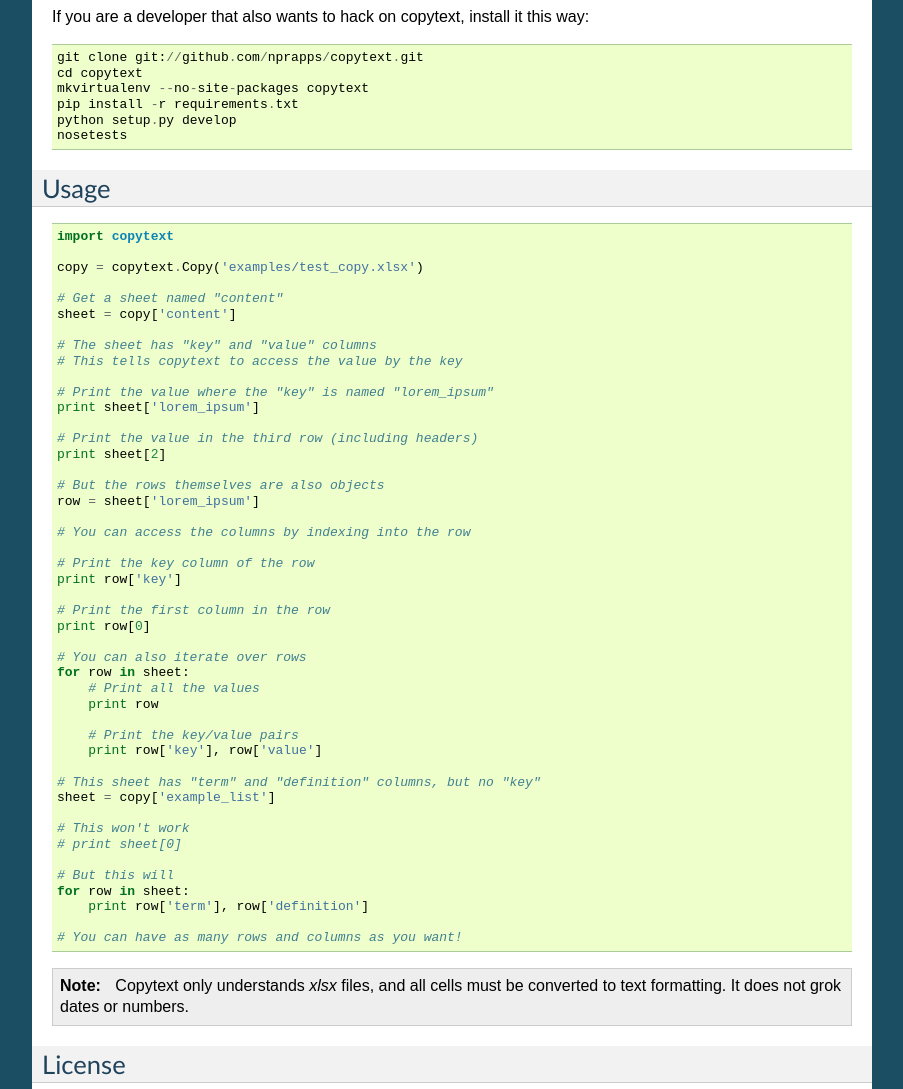
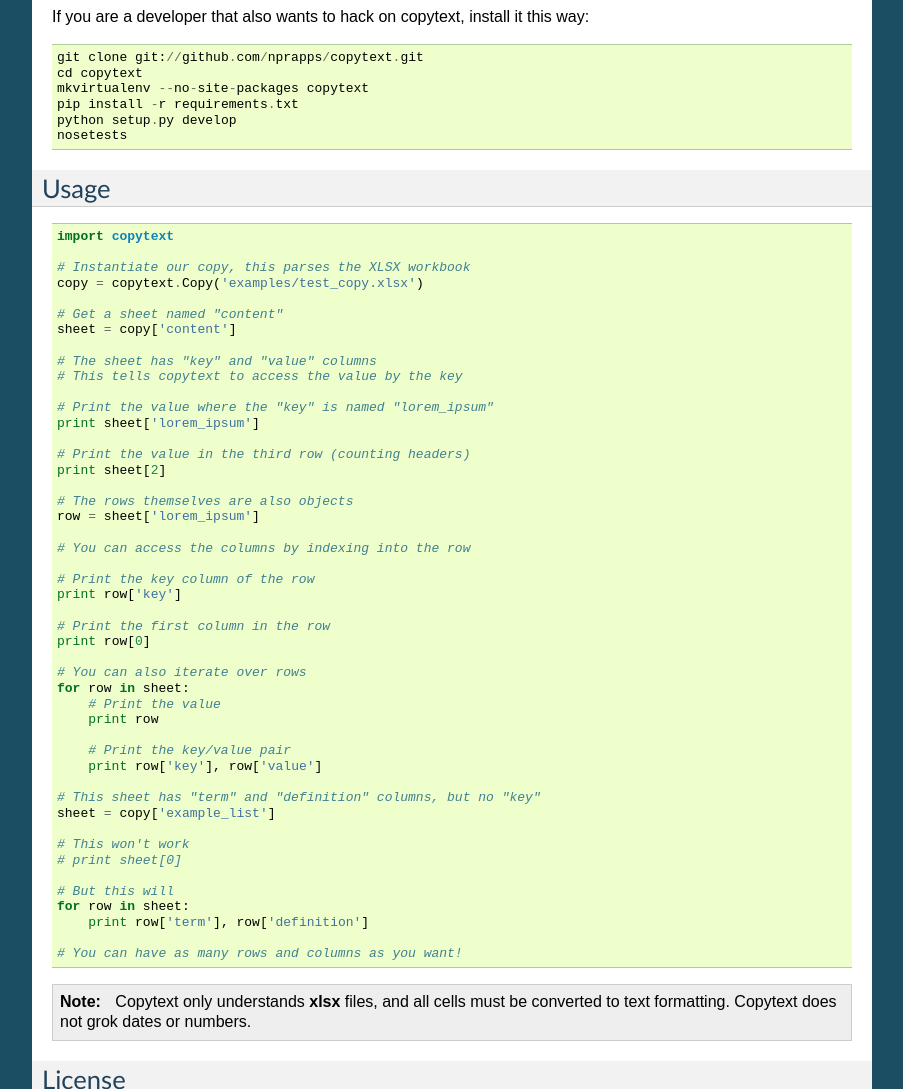
Before and after one commit to nprapps/copytext, a Sphinx documentation site: the page built from docs/index.rst, in a window 1280 px wide and 1400 px high, scrolled down 497 px, cut to the strip 0-1089 px from the top of the window. Shown: the whole strip, without its empty margins (198-1101 px from the left). Built offline with Sphinx 7.4.7, drawn with Linux system fonts in a browser that asks for light colours.

Commit message:
Fix up the docs.

```diff
--- a/docs/index.rst
+++ b/docs/index.rst
@@ -36,6 +36,7 @@
 
     import copytext
 
+    # Instantiate our copy, this parses the XLSX workbook
     copy = copytext.Copy('examples/test_copy.xlsx')
 
     # Get a sheet named "content"
@@ -47,10 +48,10 @@
     # Print the value where the "key" is named "lorem_ipsum"
     print sheet['lorem_ipsum']
 
-    # Print the value in the third row (including headers)
+    # Print the value in the third row (counting headers)
     print sheet[2]
 
-    # But the rows themselves are also objects
+    # The rows themselves are also objects
     row = sheet['lorem_ipsum']
 
     # You can access the columns by indexing into the row
@@ -63,10 +64,10 @@
 
     # You can also iterate over rows
     for row in sheet:
-        # Print all the values
+        # Print the value
         print row
 
-        # Print the key/value pairs
+        # Print the key/value pair
         print row['key'], row['value']
 
     # This sheet has "term" and "definition" columns, but no "key"
@@ -83,7 +84,7 @@
 
 .. note::
 
-    Copytext only understands `xlsx` files, and all cells must be converted to text formatting. It does not grok dates or numbers.
+    Copytext only understands **xlsx** files, and all cells must be converted to text formatting. Copytext does not grok dates or numbers.
 
 License
 =======
--- a/setup.py
+++ b/setup.py
@@ -9,7 +9,7 @@
     long_description=open('README').read(),
     author='NPR Visuals Team',
     author_email='nprapps@npr.org',
-    url='http://blog.apps.npr.org/',
+    url='http://copytext.readthedocs.org/',
     license='MIT',
     classifiers=[
         'Development Status :: 4 - Beta',
```
Also changed, not shown: 1 other file.
